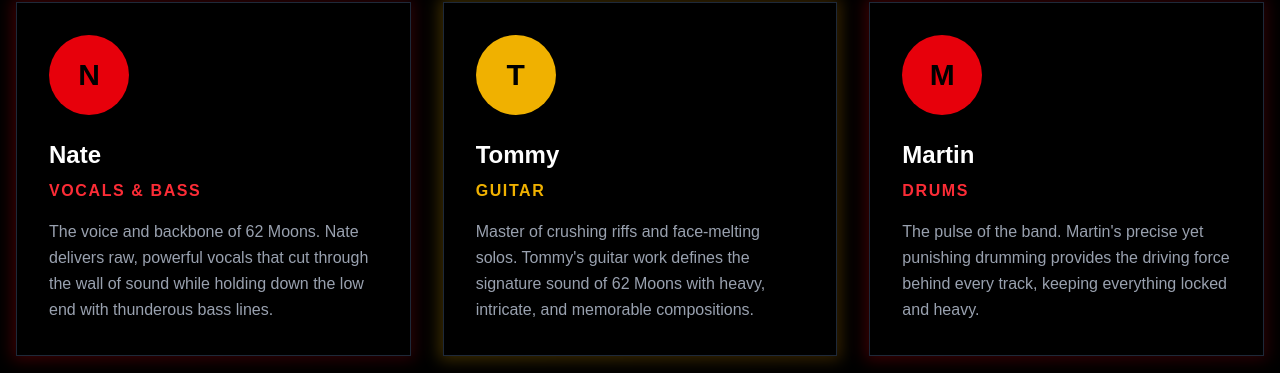
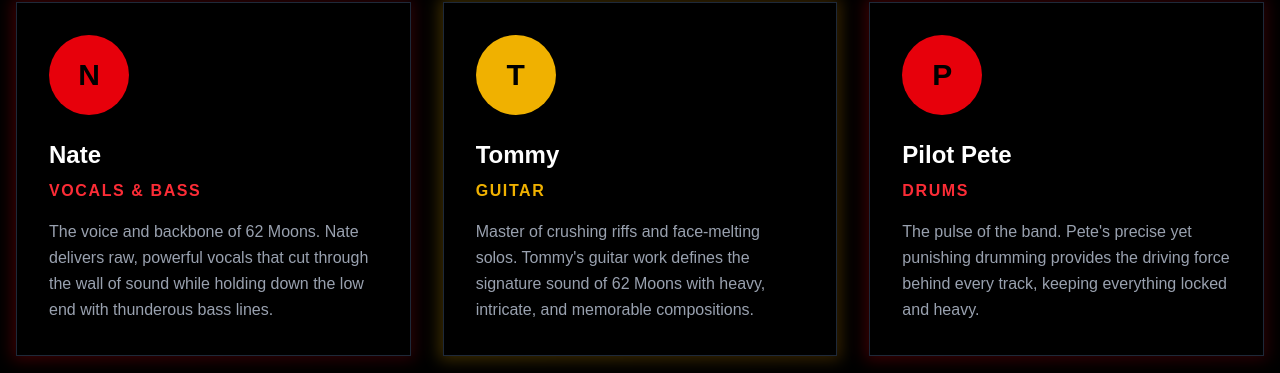
Before and after one commit to mdowney421/62-moons, a Next.js app: page /band in a window 1280 px wide. Shown: the part 1057-1430 px from the top of the page. Built offline with nearby package versions, Linux system fonts and the light colour scheme.

Commit message:
changed the drummer's name from Martin to Pilot Pete

```diff
--- a/src/app/band/page.tsx
+++ b/src/app/band/page.tsx
@@ -22,10 +22,10 @@ export default function BandPage() {
       color: "yellow",
     },
     {
-      name: "Martin",
+      name: "Pilot Pete",
       role: "Drums",
       description:
-        "The pulse of the band. Martin's precise yet punishing drumming provides the driving force behind every track, keeping everything locked and heavy.",
+        "The pulse of the band. Pete's precise yet punishing drumming provides the driving force behind every track, keeping everything locked and heavy.",
       color: "red",
     },
   ];
--- a/src/app/contact/page.tsx
+++ b/src/app/contact/page.tsx
@@ -182,7 +182,7 @@ export default function ContactPage() {
                     <br />
                     Tommy - Guitar
                     <br />
-                    Martin - Drums
+                    Pilot Pete - Drums
                   </p>
                 </div>
 
--- a/src/app/layout.tsx
+++ b/src/app/layout.tsx
@@ -17,7 +17,7 @@ const geistMono = Geist_Mono({
 export const metadata: Metadata = {
   title: "62 Moons | Metal Band",
   description:
-    "62 Moons - Heavy metal from Chicago. Nate, Tommy, and Martin delivering crushing riffs and thunderous drums.",
+    "62 Moons - Heavy metal from Chicago. Nate, Tommy, and Pilot Pete delivering crushing riffs and thunderous drums.",
   icons: {
     icon: "/62moonslogo.png",
   },
```
